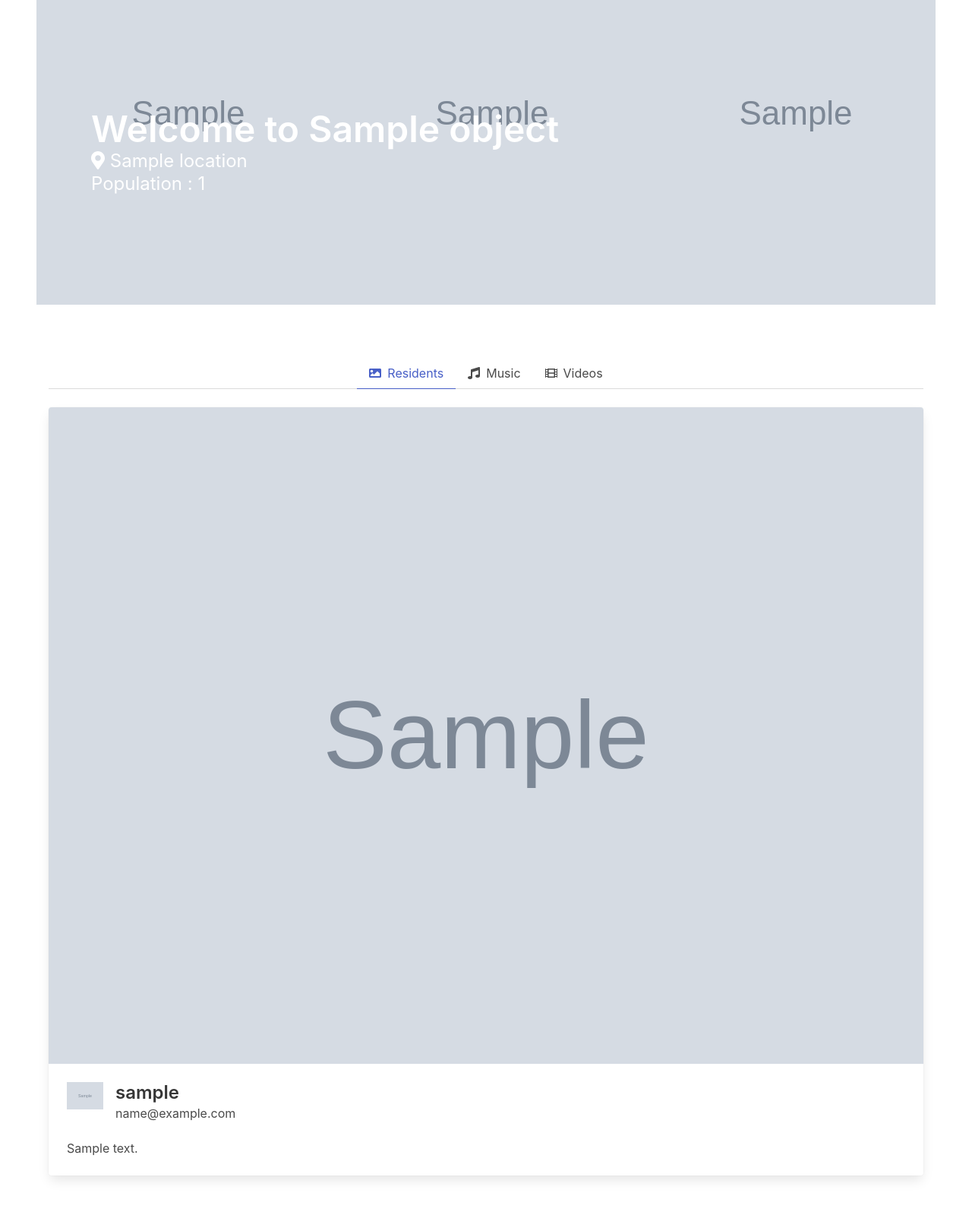
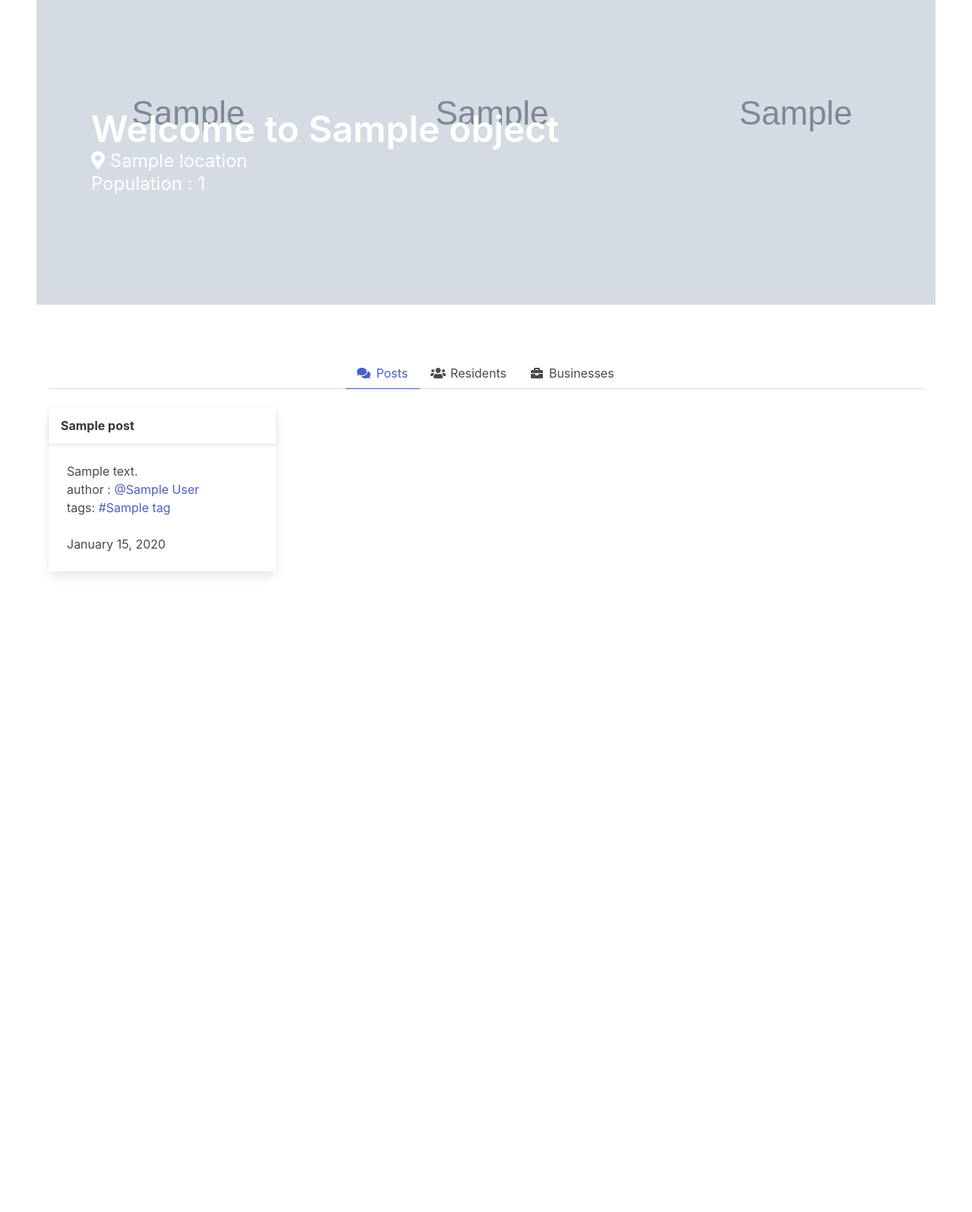
Before and after one commit to Mutembeijoe/hood_yetu, a Django app: template templates/neighbourhood.html in a window 1280 px wide. Shown: the part 105-1700 px from the top of the page at 76% size. After the commit the page ends 863 px from the top, so only its background shows below. Run offline with Django 3.2, Linux system fonts and the light colour scheme; the template is opened without the code that fills it: most values are stand-ins (such as "Sample title", 1, 10 or a date in 2020); grey boxes marked "Sample" are stand-in pictures; data that the repository does not hold is empty; some libraries are stand-ins or nearby versions.

Commit message:
modiefied __str__method on post model to return post.title rather than post.name as the corret field name

```diff
--- a/posts/models.py
+++ b/posts/models.py
@@ -19,7 +19,7 @@ class Post(models.Model):
     created_at = models.DateTimeField(auto_now_add=True)
 
     def __str__(self):
-        return self.name
+        return self.title
 
     def get_absolute_url(self):
         return reverse('home')
--- a/templates/neighbourhood.html
+++ b/templates/neighbourhood.html
@@ -24,30 +24,62 @@
             <ul>
                 <li class="item is-active" data-option="1">
                     <a>
-                        <span class="icon is-small"><i class="fas fa-image" aria-hidden="true"></i></span>
-                        <span>Residents</span>
+                        <span class="icon is-small"><i class="fas fa-comments" aria-hidden="true"></i></span>
+                        <span>Posts</span>
                     </a>
                 </li>
                 <li class="item" data-option="2">
                     <a>
-                        <span class="icon is-small"><i class="fas fa-music" aria-hidden="true"></i></span>
-                        <span>Music</span>
+                        <span class="icon is-small"><i class="fas fa-users" aria-hidden="true"></i></span>
+                        <span>Residents</span>
                     </a>
                 </li>
                 <li class="item" data-option="3">
                     <a>
-                        <span class="icon is-small"><i class="fas fa-film" aria-hidden="true"></i></span>
-                        <span>Videos</span>
+                        <span class="icon is-small"><i class="fas fa-briefcase" aria-hidden="true"></i></span>
+                        <span>Businesses</span>
                     </a>
                 </li>
             </ul>
         </div>
         <div id="tab_container">
-            <div class="container_item is-active" data-item="1">
-                <div class="columns">
+            <div class="container_item  is-active" data-item="1">
+                <div class="columns is-multiline">
+                    {% for post in object.posts.all %}
+                    <div class="column">
+                        <div class="card" style="max-width: 300px;">
+                            <header class="card-header">
+                                <p class="card-header-title">
+                                    {{post.title}}
+                                </p>
+                            </header>
+                            <div class="card-content">
+                                <div class="content">
+                                    {{post.body}}
+                                    <div>
+                                        author :
+                                        <a>@{{post.author}}</a>
+                                    </div>
+                                    <div>
+                                        tags:
+                                        {% for tag in post.tags.all %}
+                                        <a>#{{tag}}</a>
+                                        {% endfor %}
+                                    </div>
+                                    <br>
+                                    <time datetime="2016-1-1">{{post.created_at |date:"F d, Y" }}</time>
+                                </div>
+                            </div>
+                        </div>
+                    </div>
+                    {% endfor %}
+                </div>
+            </div>
+            <div class="container_item" data-item="2">
+                <div class="columns is-multiline">
                     {% for user in object.residents.all %}
-                    <div class="column is-one-fifths">
-                        <div class="card">
+                    <div class="column">
+                        <div class="card" style="width: 300px;">
                             <div class="card-image">
                                 <figure class="image is-4by3">
                                     <img src="{{user.avatar.url}}" alt="Placeholder image">
@@ -65,7 +97,6 @@
                                         <p class="subtitle is-6">{{user.email}}</p>
                                     </div>
                                 </div>
-
                                 <div class="content">
                                     {{user.bio}}
                                 </div>
@@ -75,19 +106,35 @@
                     {% endfor %}
                 </div>
             </div>
-            <div class="container_item" data-item="2">
-                Nobis quibusdam veritatis voluptatum, quasi. Unde eaque reprehenderit expedita at earum, accusantium
-                laudantium vitae minima, veritatis in dolorem, illo itaque nihil cum iusto tenetur saepe repellendus nam
-                eum culpa magnam quae! Nam, deleniti? Hic quibusdam sed perferendis quasi mollitia! Obcaecati recusandae
-                fugiat itaque nihil vel, mollitia modi, repellat, voluptatibus, repellendus nostrum nisi veritatis. Odit
-                magnam quia magni quibusdam molestiae ut.
-            </div>
             <div class="container_item" data-item="3">
-                Beatae neque magni recusandae tempore ad nobis magnam. Explicabo, a! Molestiae aperiam necessitatibus
-                suscipit mollitia dolorum quas possimus ipsa, nemo quod ipsam veniam, incidunt maxime quos iusto
-                reiciendis. Eligendi cupiditate asperiores fuga dolore. Reiciendis eligendi eaque autem, aperiam
-                delectus nesciunt enim similique ut laborum blanditiis tempora quidem, nobis unde incidunt alias atque
-                dignissimos recusandae quibusdam cum dolor voluptas corrupti!
+                <div class="columns is-multiline">
+                    {% for business in object.businesses.all %}
+                    <div class="column">
+                        <div class="card" style="max-width: 350px;">
+                            <div class="card-image">
+                                <figure class="image is-4by3">
+                                    <img src="{{business.image.url}}" alt="Placeholder image">
+                                </figure>
+                            </div>
+                            <div class="card-content">
+                                <div class="media">
+                                    <div class="media-content">
+                                        <p class="title is-4">{{business.name}}</p>
+                                        <p class="subtitle is-6"><i
+                                                class="fa fa-map-marker-alt"></i>{{business.location}}</p>
+                                    </div>
+                                </div>
+
+                                <div class="content">
+                                    {{business.description}}
+                                </div>
+                            </div>
+                        </div>
+                    </div>
+
+                    {% endfor %}
+                </div>
+
             </div>
         </div>
     </div>
```
